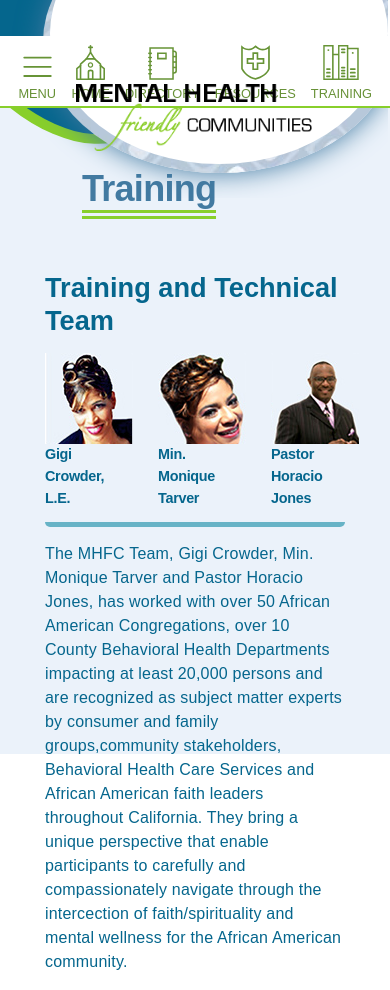
After one commit to chriscjamison/mhfc, a PHP site: page /training.htm in a window 390 px wide. The commit adds this page. Run offline with PHP 8.4, Linux system fonts and the light colour scheme; some web fonts are replaced.

```diff
--- a/assets/css/main.css
+++ b/assets/css/main.css
@@ -46,7 +46,10 @@ h1,
 .questionnaire-contact_form-label,
 .questionnaire-input-text,
 .questionnaire-input-textarea,
-.cta-link-a {
+.cta-link-a,
+.menu-option-a,
+.menu-suboption-a,
+.menu-footer-span {
   font-family: myriad-pro, sans-serif; }
 
 #nav-ul .nav-a .nav-span,
@@ -58,7 +61,9 @@ p,
 .about_us-community-a,
 .cta-contact_us-contact_info,
 .questionnaire-input-text,
-.questionnaire-input-textarea {
+.questionnaire-input-textarea,
+.menu-option-a,
+.menu-suboption-a {
   font-weight: 400; }
 
 .carousel-item .carousel-cta p,
@@ -77,7 +82,8 @@ button,
 input[type=submit],
 h2,
 h1,
-.copy-action-a {
+.copy-action-a,
+.menu-footer-span {
   font-weight: 700; }
 
 button,
@@ -86,15 +92,19 @@ input[type=submit],
 #footer-copyright-span,
 .about_us-training_team-individual-span,
 #top-mobile-nav #nav-ul .nav-a .nav-span,
-.copy-action-a {
+.copy-action-a,
+.menu-footer-span {
   font-size: 0.8rem; }
 
-.about_us-training_team-individual-span {
+.about_us-training_team-individual-span,
+.menu-suboption-a {
   font-size: 0.9rem; }
 
 #top-desktop-nav #nav-ul .nav-a .nav-span,
 .homepage-mobile-copy-div p,
-.homepage-mobile-copy-div input[type=search] {
+.homepage-mobile-copy-div input[type=search],
+.copy-border-div-1 + p,
+.menu-option-a {
   font-size: 1rem !important; }
 
 .carousel-item .carousel-cta p,
@@ -206,7 +220,8 @@ h1 {
 p,
 .about_us-quote-figcaption,
 .about_us-community-ol li,
-.cta-contact_us-contact_info {
+.cta-contact_us-contact_info,
+.menu-suboption-a {
   letter-spacing: 0.2px; }
 
 button,
@@ -815,6 +840,11 @@ footer {
       width: 100%;
       margin: 0; }
 
+  .mobile-h2,
+  .mobile-sub_page-div p {
+    padding-left: 15px;
+    padding-right: 15px; }
+
   /****** HEADER ******/
   #nav-logo-mobile {
     width: 238px;
@@ -956,7 +1021,29 @@ footer {
     left: 0; }
 
   #copy-nav-bottom {
-    margin-top: 26px; } }
+    margin-top: 26px; }
+
+  #about_us-training_team-div {
+    margin-top: 16px;
+    padding: 0 15px; }
+    #about_us-training_team-div .about_us-training_team-member-div {
+      width: 88px;
+      height: 156px; }
+    #about_us-training_team-div .about_us-training_team-photo-div {
+      width: 88px;
+      height: 114px;
+      background-image: url("/assets/img/copy/mobile/photo_about_us_training_clergy.jpg"); }
+    #about_us-training_team-div #training_team-photo-mt {
+      background-position-x: -88px; }
+    #about_us-training_team-div #training_team-photo-hj {
+      background-position-x: -174px; }
+
+  .copy-border-div-1 {
+    margin-left: 15px;
+    margin-right: 15px; }
+
+  .copy-border-div-1 + p {
+    margin-top: 15px; } }
 @media screen and (min-width: 360px) and (max-width: 375px) {
   /****** COMMON ELEMENTS ******/
   /****** HEADER ******/
--- a/assets/css/main.scss
+++ b/assets/css/main.scss
@@ -103,7 +103,10 @@ h1,
 .questionnaire-contact_form-label,
 .questionnaire-input-text,
 .questionnaire-input-textarea,
-.cta-link-a {
+.cta-link-a,
+.menu-option-a,
+.menu-suboption-a,
+.menu-footer-span {
   font-family: $myriad_pro;
 }
 
@@ -116,7 +119,9 @@ p,
 .about_us-community-a,
 .cta-contact_us-contact_info,
 .questionnaire-input-text,
-.questionnaire-input-textarea {
+.questionnaire-input-textarea,
+.menu-option-a,
+.menu-suboption-a {
   font-weight: 400;
 }
 
@@ -147,17 +153,21 @@ input[type=submit],
 #footer-copyright-span,
 .about_us-training_team-individual-span,
 #top-mobile-nav #nav-ul .nav-a .nav-span,
-.copy-action-a {
+.copy-action-a,
+.menu-footer-span {
   font-size: 0.8rem;
 }
 
-.about_us-training_team-individual-span {
+.about_us-training_team-individual-span,
+.menu-suboption-a {
   font-size: 0.9rem;
 }
 
 #top-desktop-nav #nav-ul .nav-a .nav-span,
 .homepage-mobile-copy-div p,
-.homepage-mobile-copy-div input[type=search] {
+.homepage-mobile-copy-div input[type=search],
+.copy-border-div-1 + p,
+.menu-option-a {
   font-size: 1rem !important;
 }
 
@@ -290,7 +304,8 @@ h1 {
 p,
 .about_us-quote-figcaption,
 .about_us-community-ol li,
-.cta-contact_us-contact_info {
+.cta-contact_us-contact_info,
+.menu-suboption-a {
   letter-spacing: 0.2px;
 }
 
@@ -1172,6 +1204,12 @@ footer {
       width: 100%;
       margin: 0;
     }
+  }
+
+  .mobile-h2,
+  .mobile-sub_page-div p {
+    padding-left: $spacer_sm_4;
+    padding-right: $spacer_sm_4;
   }
 
 
@@ -1390,6 +1475,38 @@ footer {
     margin-top: $spacer_med_1;
   }
 
+  #about_us-training_team-div {
+    margin-top: $spacer_sm_5;
+    padding: 0 $spacer_sm_4;
+
+    .about_us-training_team-member-div {
+      width: 88px;
+      height: 156px;
+    }
+
+    .about_us-training_team-photo-div {
+      width: 88px;
+      height: 114px;
+      background-image: url("/assets/img/copy/mobile/photo_about_us_training_clergy.jpg")
+    }
+
+    #training_team-photo-mt {
+      background-position-x: -88px;
+    }
+
+    #training_team-photo-hj {
+      background-position-x: -174px;
+    }
+  }
+
+  .copy-border-div-1 {
+    margin-left: $spacer_sm_4;
+    margin-right: $spacer_sm_4;
+  }
+
+  .copy-border-div-1 + p {
+    margin-top: $spacer_sm_4;
+  }
 
 }
 
--- /dev/null
+++ b/training.htm
@@ -0,0 +1,101 @@
+<!DOCTYPE html>
+<html>
+  <head>
+    <title>Training -- Mental Health Friendly Communities -- mhfcommunities.org</title>
+
+    <!-- BOOTSTRAP 4 REFERENCE -->
+    <link href="/assets/css/bootstrap.css" rel="stylesheet">
+
+    <!-- STYLESHEET REFERENCE LINK -->
+		<link rel="stylesheet" type="text/css" href="/assets/css/main.css">
+
+    <!-- THEME JAVASCRIPT REFERENCE LINK -->
+		<script src="/assets/js/main.js"></script>
+
+    <meta name="viewport" content="width=device-width, initial-scale=1">
+  </head>
+  <body>
+
+<!-- HEADER INCLUDING NAVIGATION -->
+    <header>
+
+<!-- MOBILE MAIN NAVIGATION -->
+      <nav class="visible-mobile col-12" id="top-mobile-nav">
+        <ul id="nav-ul">
+          <li>
+            <a href="#menu" title="Menu" class="nav-a" id="mobile-nav-a-home"><img src="/assets/img/common/icons/menu.svg" alt="Menu"><span class="nav-span" id="mobile-nav-span-menu">Menu</span></a>
+          </li>
+          <li>
+            <a href="/" title="Home" class="nav-a" id="mobile-nav-a-home"><img src="/assets/img/common/icons/home.svg" alt="Home"><span class="nav-span" id="mobile-nav-span-home">Home</span></a>
+          </li>
+          <li>
+            <a href="/directory.htm" title="Directory" class="nav-a" id="mobile-nav-a-directory"><img src="/assets/img/common/icons/directory.svg" alt="Directory"><span class="nav-span" id="mobile-nav-span-directory">Directory</span></a>
+          </li>
+          <li>
+            <a href="/resources.htm" title="Resources" class="nav-a" id="mobile-nav-a-resources"><img src="/assets/img/common/icons/resources.svg" alt="Resources"><span class="nav-span" id="mobile-nav-span-resources">Resources</span></a>
+          </li>
+          <li>
+            <a href="/training.htm" title="Training" class="nav-a" id="mobile-nav-a-training"><img src="/assets/img/common/icons/training.svg" alt="Training"><span class="nav-span" id="mobile-nav-span-training">Training</span></a>
+          </li>
+        </ul>
+      </nav>
+
+      <img src="/assets/img/common/logo/logo.png" alt="Mental Health Friendly Communities" class="visible-mobile" id="nav-logo-mobile">
+
+<!-- HEADING -->
+      <h1 class="carousel-h1">Training</h1>
+
+<!-- HEADER BACKGROUND -->
+      <div id="header-ellipses">
+        <div class="ellipse_shape" id="ellipse-white">&nbsp;</div>
+        <div class="ellipse_shape" id="ellipse-kente">&nbsp;</div>
+        <div class="ellipse_shape" id="ellipse-dark_green">&nbsp;</div>
+        <div class="ellipse_shape visible-desktop" id="ellipse-blue">&nbsp;</div>
+      </div>
+    </header>
+
+    <!-- CONTAINER FOR CONTENT -->
+    <main class="container mobile-sub_page-main" id="mobile-training-main">
+      <div class="col-12 mobile-sub_page-div visible-mobile">
+        <h2 class="mobile-h2">Training and Technical Team</h2>
+        <div id="about_us-training_team-div">
+          <div class="about_us-training_team-member-div" id="training_team-gc">
+            <div class="about_us-training_team-photo-div" id="training_team-photo-gc">&nbsp;</div>
+            <span class="about_us-training_team-individual-span">Gigi Crowder, L.E.</span>
+          </div>
+          <div class="about_us-training_team-member-div" id="training_team-mt">
+            <div class="about_us-training_team-photo-div" id="training_team-photo-mt">&nbsp;</div>
+            <span class="about_us-training_team-individual-span">Min. Monique Tarver</span>
+          </div>
+          <div class="about_us-training_team-member-div" id="training_team-hj">
+            <div class="about_us-training_team-photo-div" id="training_team-photo-hj">&nbsp;</div>
+            <span class="about_us-training_team-individual-span">Pastor Horacio Jones</span>
+          </div>
+        </div>
+        <div class="copy-border-div-1">&nbsp;</div>
+        <p>
+          The MHFC Team, Gigi Crowder, Min. Monique Tarver and Pastor Horacio Jones, has worked with over 50 African American
+          Congregations, over 10 County Behavioral Health Departments impacting at least 20,000 persons
+          and are recognized as subject matter experts by consumer and family groups,community stakeholders,
+          Behavioral Health Care Services and African American faith leaders throughout California. They bring a
+          unique perspective that enable participants to carefully and compassionately navigate through the intercection
+          of faith/spirituality and mental wellness for the African American community.
+        </p>
+      </div>
+    </main>
+
+<!-- ADOBE FONTS REFERENCE -->
+    <link rel="stylesheet" href="https://use.typekit.net/bug4xzc.css">
+
+<!-- jQuery (necessary for Bootstrap's JavaScript plugins) -->
+    <script src="/assets/js/jquery-3.5.1.min.js"></script>
+    <script src="/assets/js/jquery-ui.js"></script>
+
+<!-- Include all compiled plugins (below), or include individual files as needed -->
+    <script src="/assets/js/bootstrap.bundle.js"></script>
+    <script src="/assets/js/bootstrap.js"></script>
+
+<!-- Site JavaScript -->
+    <script src="/assets/js/main.js"></script>
+    </body>
+</html>
```
Also changed, not shown: other parts of assets/css/main.css (+60 -4 lines), other parts of assets/css/main.scss (+84 -4 lines), assets/js/main.js (+69 -0 lines), index.htm (+30 -0 lines), assets/img/copy/mobile/photo_about_us_training_clergy.jpg (added), 1 other file.
